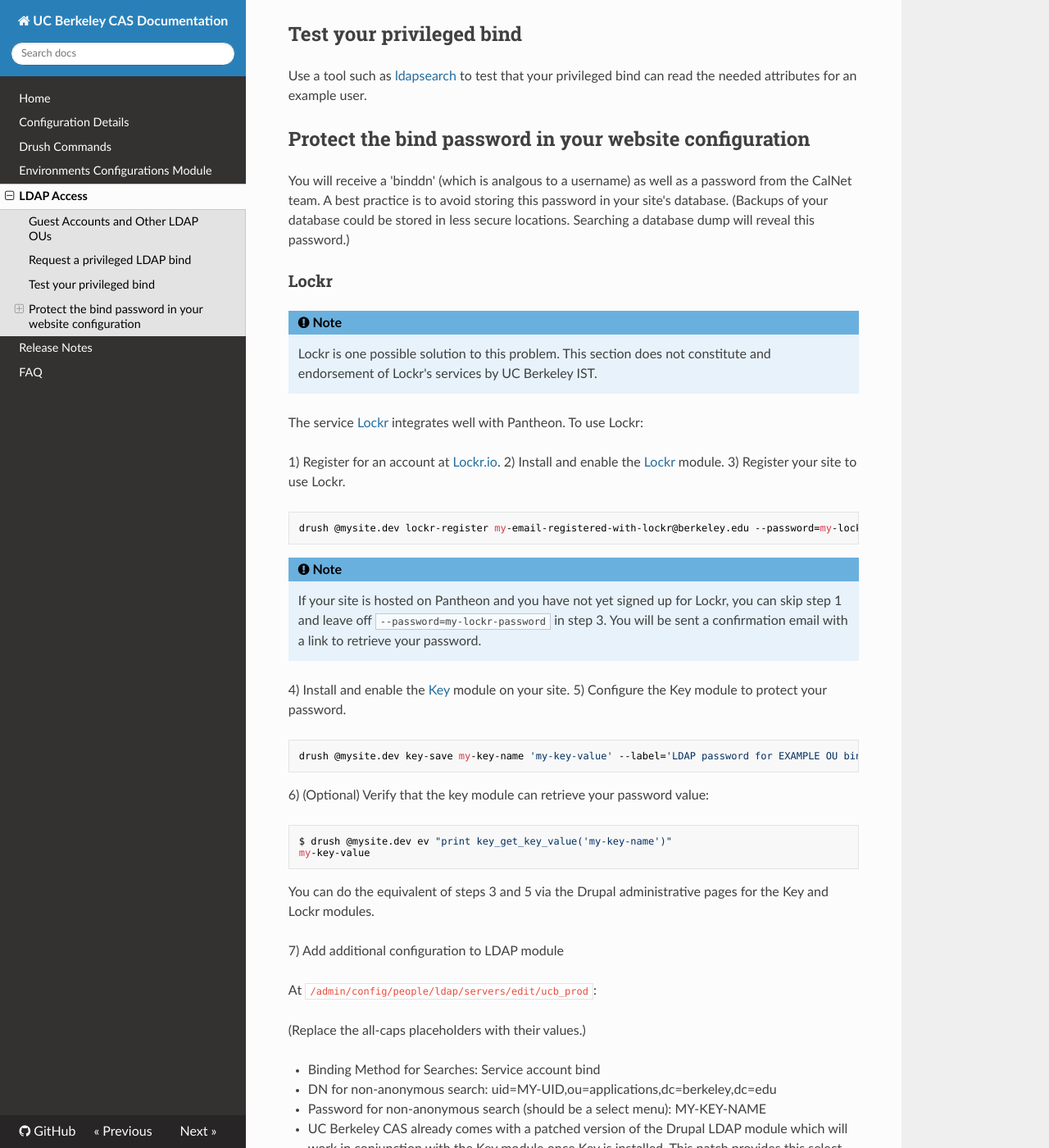
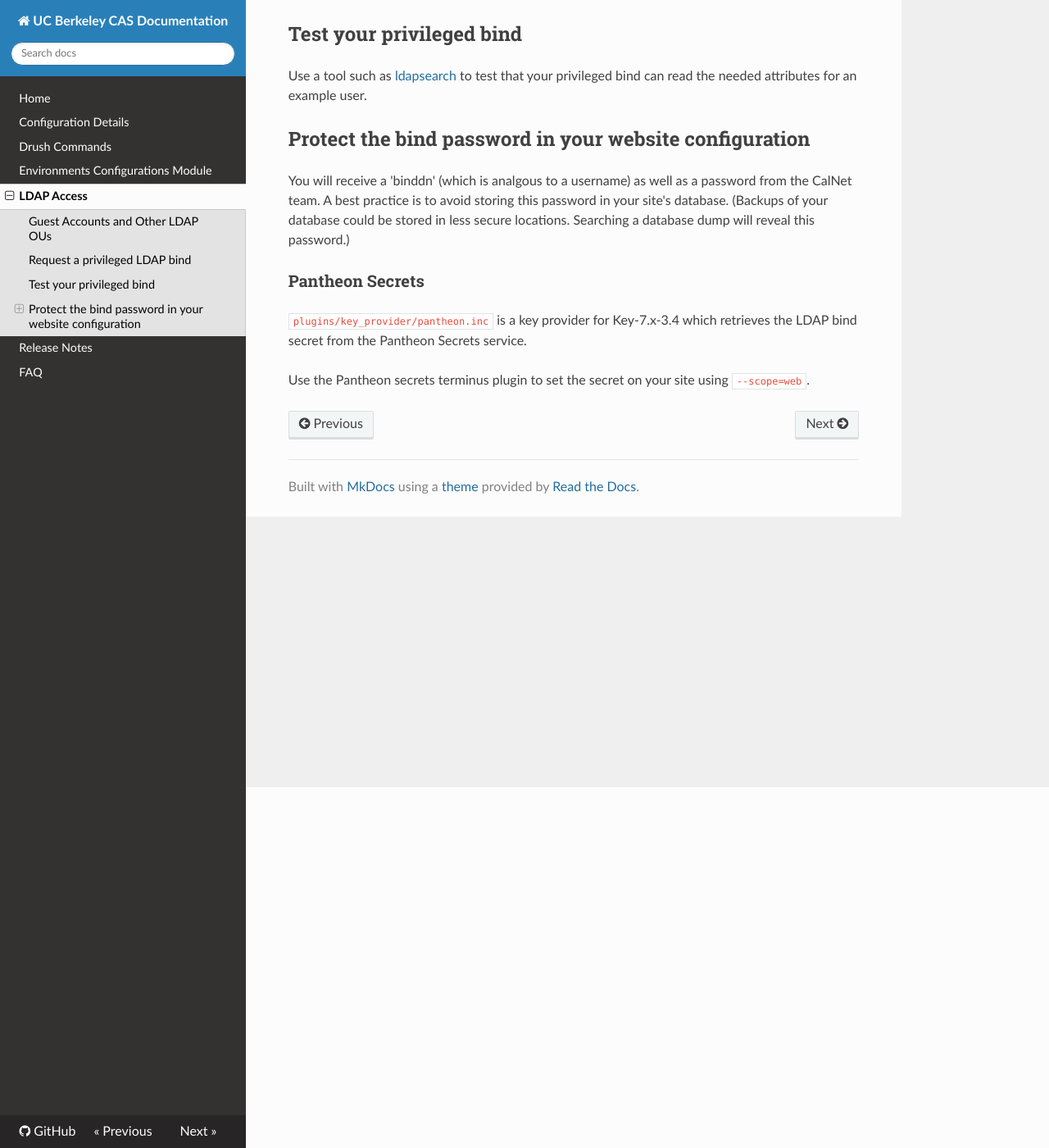
Before and after one commit to ucb-ist-drupal/ucberkeley_cas-7, an MkDocs documentation site: the page built from docs/ldap_access.md, in a window 1280 px wide and 1400 px high, scrolled down 440 px. Shown: the whole window at 82% size. Built offline with MkDocs 1.6.1, drawn with Linux system fonts in a browser that asks for light colours; nearby versions of some CDN libraries; old or Windows-style settings are respelled for this version of MkDocs; some of the changed text lies outside the part shown.

Commit message:
OPENUCB-2754: Remove Lockr documentation. Replace with Pantheon Secrets.

````diff
--- a/docs/ldap_access.md
+++ b/docs/ldap_access.md
@@ -23,67 +23,9 @@ A best practice is to avoid storing this password in your site's database. (Back
 of your database could be stored in less secure locations. Searching a database
 dump will reveal this password.)
 
-### Lockr
+### Pantheon Secrets
 
-!!! note
+`plugins/key_provider/pantheon.inc` is a key provider for Key-7.x-3.4 which retrieves the LDAP bind secret from the
+Pantheon Secrets service.
 
-    Lockr is one possible solution to this problem.  This section does not constitute and endorsement of Lockr's services by UC Berkeley IST.
-
-The service [Lockr](https://lockr.io) integrates well with Pantheon. To use Lockr:
-
-1) Register for an account at [Lockr.io](https://lockr.io).
-2) Install and enable the [Lockr](https://www.drupal.org/project/lockr) module.
-3) Register your site to use Lockr.
-```
-drush @mysite.dev lockr-register my-email-registered-with-lockr@berkeley.edu --password=my-lockr-password
-```
-!!! note
-
-    If your site is hosted on Pantheon and you have not yet signed up for Lockr, you can skip
-    step 1 and leave off `--password=my-lockr-password` in step 3.  You will be sent a confirmation email with a
-    link to retrieve your password.
-
-4) Install and enable the [Key](https://www.drupal.org/project/key) module on your site.
-5) Configure the Key module to protect your password.
-```
-drush @mysite.dev key-save my-key-name 'my-key-value' --label='LDAP password for EXAMPLE OU bind' --key-provider=lockr --key-type=authentication
-```
-
-6) (Optional) Verify that the key module can retrieve your password value:
-```
-$ drush @mysite.dev ev "print key_get_key_value('my-key-name')"
-my-key-value
-```
-
-You can do the equivalent of steps 3 and 5 via the Drupal administrative pages for the Key and Lockr modules.
-
-7) Add additional configuration to LDAP module
-
-At `/admin/config/people/ldap/servers/edit/ucb_prod`:
-
-(Replace the all-caps placeholders with their values.)
-
-* Binding Method for Searches: Service account bind
-* DN for non-anonymous search: uid=MY-UID,ou=applications,dc=berkeley,dc=edu
-* Password for non-anonymous search (should be a select menu): MY-KEY-NAME
-  * UC Berkeley CAS already comes with a patched version of the Drupal LDAP module
-    which will work in conjunction with the Key module once Key is installed. This patch provides this
-    select menu if the Key module is installed and enabled.
-* Base DNs for LDAP users, groups, and other entries: On two separate lines:
-  * ou=people,dc=berkeley,dc=edu
-  * ou=MY-OU,dc=berkeley,dc=edu
-
-
-Alternatively, this SQL updates all of the above configuration:
-
-```
-; replace MY-UID with value for your binddn
-; replace MY-OU with name of the additional OU you will be searching
-; replace NUM with the number of characters in ou=MY-OU,dc=berkeley,dc=edu after the MY-OU replacement
-UPDATE ldap_servers set
-bind_method=1,
-bindpw=MY-KEY-NAME,
-binddn='uid=MY-UID,ou=applications,dc=berkeley,dc=edu',
-basedn='a:2:{i:0;s:28:"ou=people,dc=berkeley,dc=edu";i:1;s:NUM:"ou=MY-OU,dc=berkeley,dc=edu";}' ;
-WHERE name=ldap.berkeley.edu
-```
+Use the Pantheon secrets terminus plugin to set the secret on your site using `--scope=web`.
````
